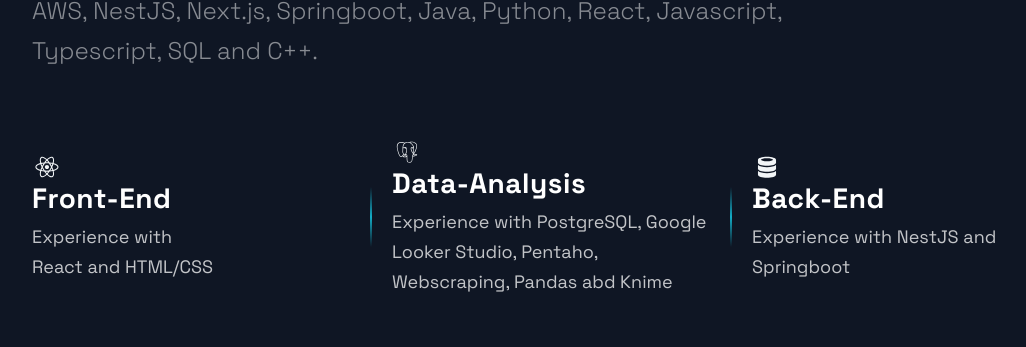
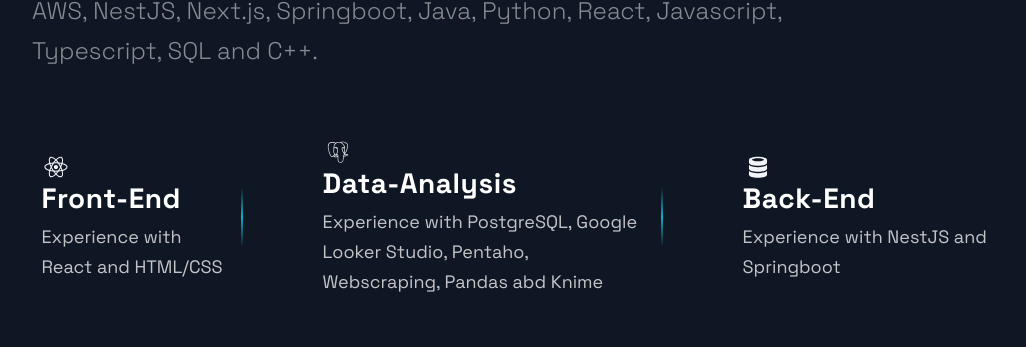
Before and after one commit to Pablogarciao/PortafolioFinal, a Next.js app: page / in a window 1280 px wide. Shown: the part 3494-3841 px from the top of the page, without its empty margins (88-1114 px from the left). Built offline with nearby package versions, Linux system fonts and the light colour scheme.

Commit message:
Cambios2

```diff
--- a/src/components/Technologies/TechnologiesStyles.js
+++ b/src/components/Technologies/TechnologiesStyles.js
@@ -34,34 +34,33 @@
 
 export const List = styled.ul`
   list-style-type: none;
-  display: grid;
-  grid-template-columns: repeat(3, 1fr);
-  gap: 40px; // This ensures equal spacing between all grid items
+  display: flex;
+  flex-direction: row;
+  justify-content: space-between; // This ensures equal spacing between items
+  align-items: center;
   margin: 3rem auto;
   max-width: 1040px;
   position: relative;
-  padding: 0; // Remove any default padding
-  justify-content: center; // Center the grid items
-  align-items: center; // Align items vertically
+  padding: 0;
+  gap: 100px; // Maintains spacing between flex items
 
   @media ${(props) => props.theme.breakpoints.lg} {
     margin: 64px auto;
     padding: 0 20px;
-    gap: 32px; // Slightly reduced gap for larger screens
+    gap: 32px;
   }
 
   @media ${(props) => props.theme.breakpoints.md} {
     margin: 64px auto;
-    gap: 24px; // Further reduced gap for medium screens
+    gap: 24px;
     padding: 0 20px;
   }
 
   @media ${(props) => props.theme.breakpoints.sm} {
-    display: flex;
     flex-direction: column;
     margin: 32px auto;
     padding: 0 16px;
-    gap: 16px; // Minimal gap for mobile view
+    gap: 16px;
   }
 `;
 
@@ -121,6 +120,7 @@
   align-items: flex-start;
   margin: 0; // Remove margin to let grid gap control spacing
   position: relative;
+  width: fit;
 
   &:not(:last-child)::after {
     content: "";
```
